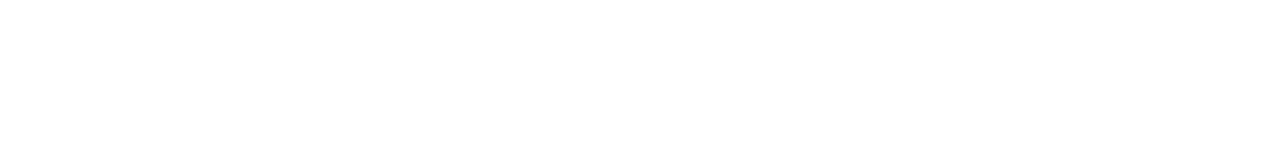
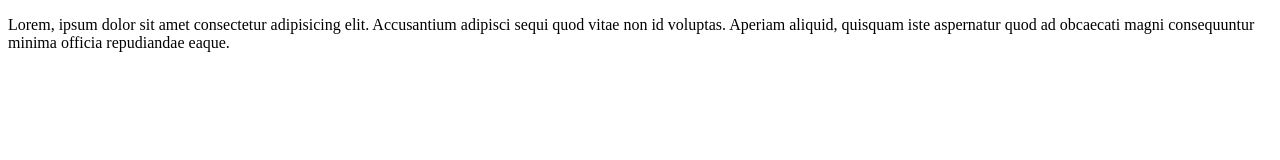
Before and after one commit to HendraRahim/idp-git-test-2, a plain HTML site: page index.html in a window 1280 px wide. Drawn offline with Linux system fonts and the light colour scheme.

Commit message:
menambahkan paragraf lorem

```diff
--- a/index.html
+++ b/index.html
@@ -8,7 +8,9 @@
 </head>
 
 <body>
-
+    <p>Lorem, ipsum dolor sit amet consectetur adipisicing elit. Accusantium adipisci sequi quod vitae non id voluptas.
+        Aperiam aliquid, quisquam iste aspernatur quod ad obcaecati magni consequuntur minima officia repudiandae eaque.
+    </p>
 </body>
 
 </html>
```
